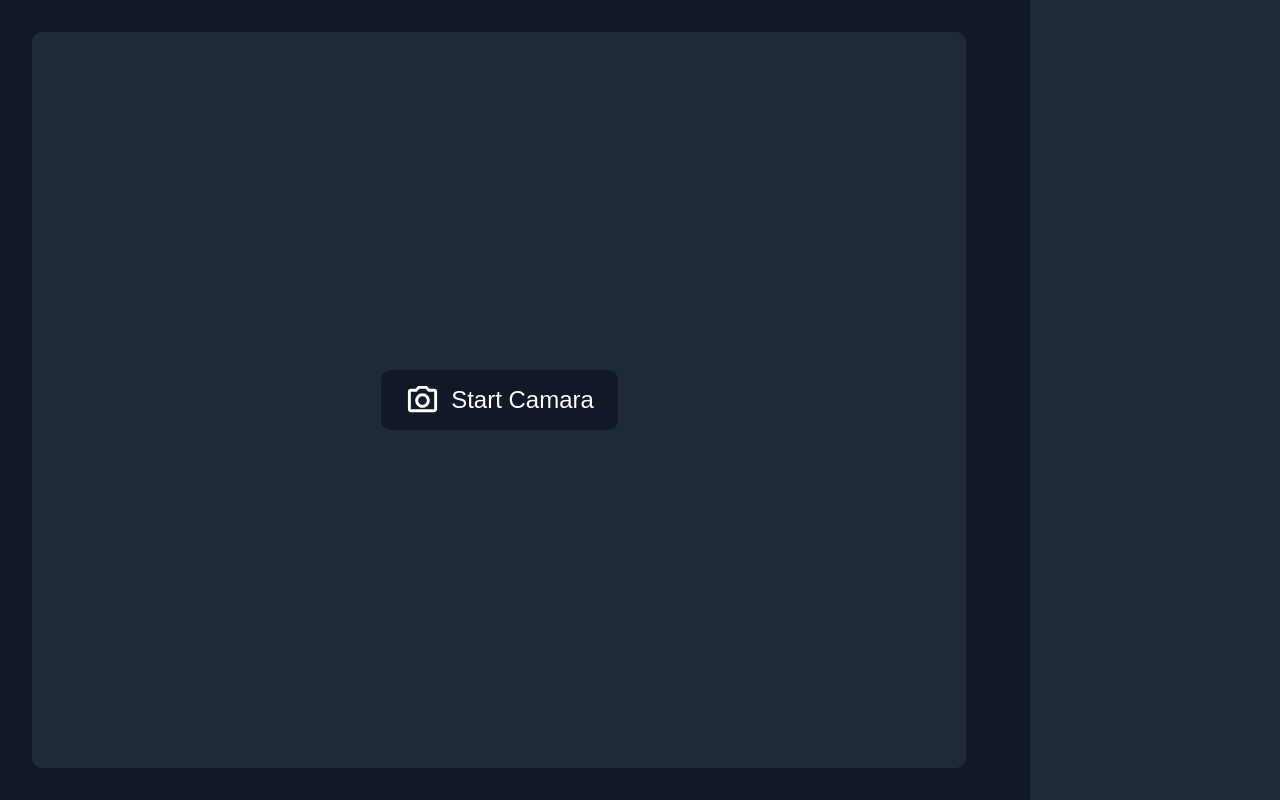
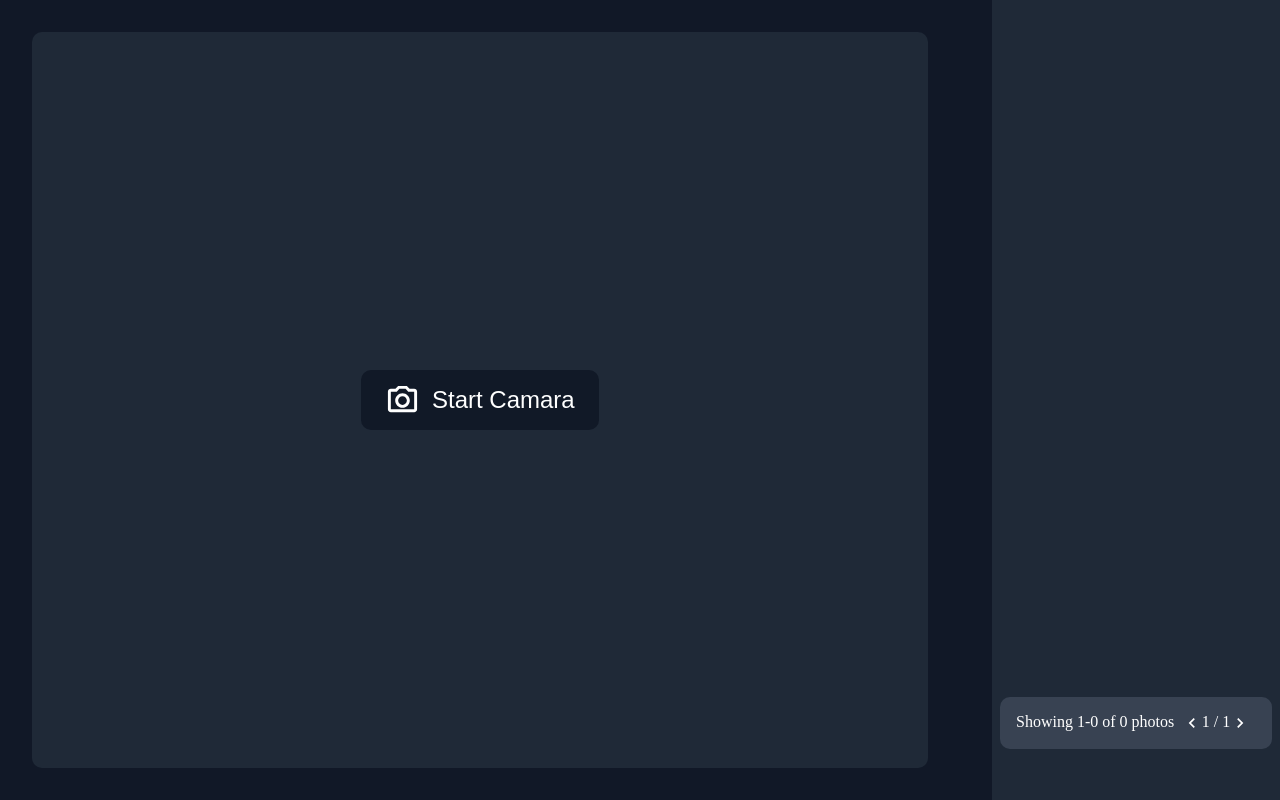
Before and after one commit to language-bridge-dev/frontend-challenge, a React (Vite) app in the folder photo-gallery/: page / in a window 1280 px wide. Built offline with nearby package versions, Linux system fonts and the light colour scheme.

Commit message:
added gallery functionality

```diff
--- a/photo-gallery/src/App.css
+++ b/photo-gallery/src/App.css
@@ -2,7 +2,7 @@
   height: 100vh;
   max-width: 1440px;
   display: grid;
-  grid-template-columns: 1fr 0.25fr;
+  grid-template-columns: 1fr 0.3fr;
   gap: 2rem;
   margin: auto;
   overflow: hidden;
@@ -27,14 +27,38 @@ video {
   background-color: hsl(215, 28%, 17%);
   height: 100%;
   width: 100%;
+  display: flex;
+  flex-direction: column;
+  justify-content: space-around;
+}
+.image-wrapper {
   display: grid;
   grid-template-columns: 1fr 1fr;
   grid-auto-rows: min-content;
   gap: 0.5rem;
   padding: 0.5rem;
+  min-height: 70%;
   img {
     width: 100%;
     object-fit: cover;
+  }
+}
+.pagination-wrapper {
+  display: flex;
+  justify-content: space-between;
+  color: white;
+  background-color: hsl(217, 19%, 27%);
+  border-radius: 10px;
+  margin: 0.5rem;
+  padding: 1rem 1rem;
+}
+.pagination-buttons {
+  display: flex;
+  align-content: center;
+  justify-content: center;
+  width: 80px;
+  svg {
+    cursor: pointer;
   }
 }
 .button-wrapper {
--- a/photo-gallery/src/components/Gallery.tsx
+++ b/photo-gallery/src/components/Gallery.tsx
@@ -1,14 +1,63 @@
+import { useState } from "react";
+import {
+  MdOutlineKeyboardArrowLeft,
+  MdOutlineKeyboardArrowRight,
+} from "react-icons/md";
 import { useSelector } from "react-redux";
 import { RootState } from "../redux/store";
 const Gallery = () => {
   const images = useSelector((state: RootState) => state.gallery.images);
+  const [currentPage, setCurrentPage] = useState(1);
+  const onPageChange = (action: number) => {};
+  const imagesPerPage = 8;
+  const total =
+    images.length === 0 ? 1 : Math.ceil(images.length / imagesPerPage);
+  let firstImg;
+  let lastImg;
+
+  const getPage = (currentPage: number) => {
+    const startIndex = (currentPage - 1) * imagesPerPage;
+    const endIndex = startIndex + imagesPerPage;
+    const imgs = images.slice(startIndex, endIndex);
+    firstImg = startIndex + 1;
+    lastImg = startIndex + imgs.length;
+    return imgs;
+  };
+
+  const renderedImages = getPage(currentPage);
+  const changepage = (page: number) => {
+    if (page >= 1 && page <= total) setCurrentPage(page);
+  };
   return (
     <div className="gallery-wrapper">
-      {images.map((img, index) => {
-        return (
-          <img className="img" src={img} alt={"picture " + index} key={index} />
-        );
-      })}
+      <div className="image-wrapper">
+        {renderedImages.map((img, index) => {
+          return (
+            <img
+              className="img"
+              src={img}
+              alt={"picture " + index}
+              key={index}
+            />
+          );
+        })}
+      </div>
+      <div className="pagination-wrapper">
+        <p>{`Showing ${firstImg}-${lastImg} of ${images.length} photos`}</p>
+        <div className="pagination-buttons">
+          <MdOutlineKeyboardArrowLeft
+            size={20}
+            type="button"
+            onClick={() => changepage(currentPage - 1)}
+          />
+          <p>{currentPage + " / " + total}</p>
+          <MdOutlineKeyboardArrowRight
+            size={20}
+            type="button"
+            onClick={() => changepage(currentPage + 1)}
+          />
+        </div>
+      </div>
     </div>
   );
 };
--- a/photo-gallery/src/index.css
+++ b/photo-gallery/src/index.css
@@ -8,3 +8,7 @@ body {
   height: 100%;
   background-color: hsl(221, 39%, 11%);
 }
+p {
+  margin: 0;
+  padding: 0;
+}
```
